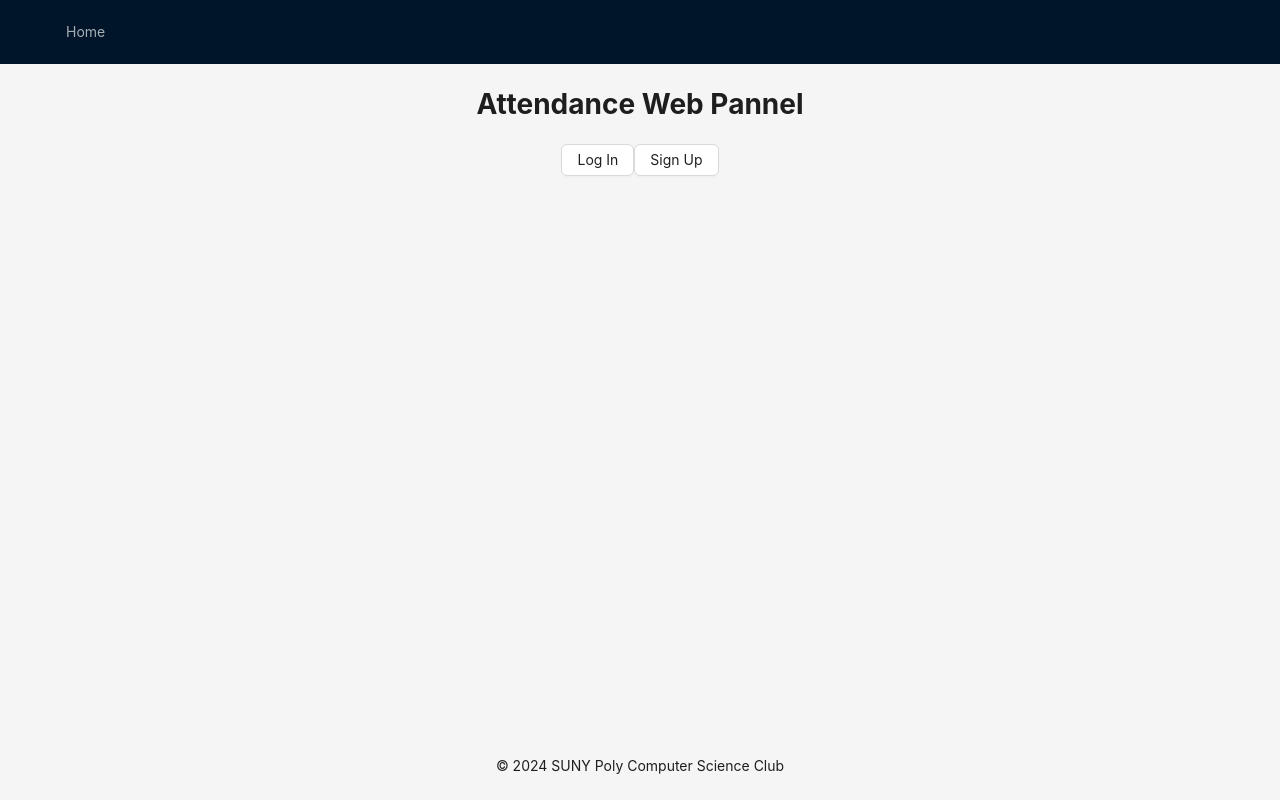
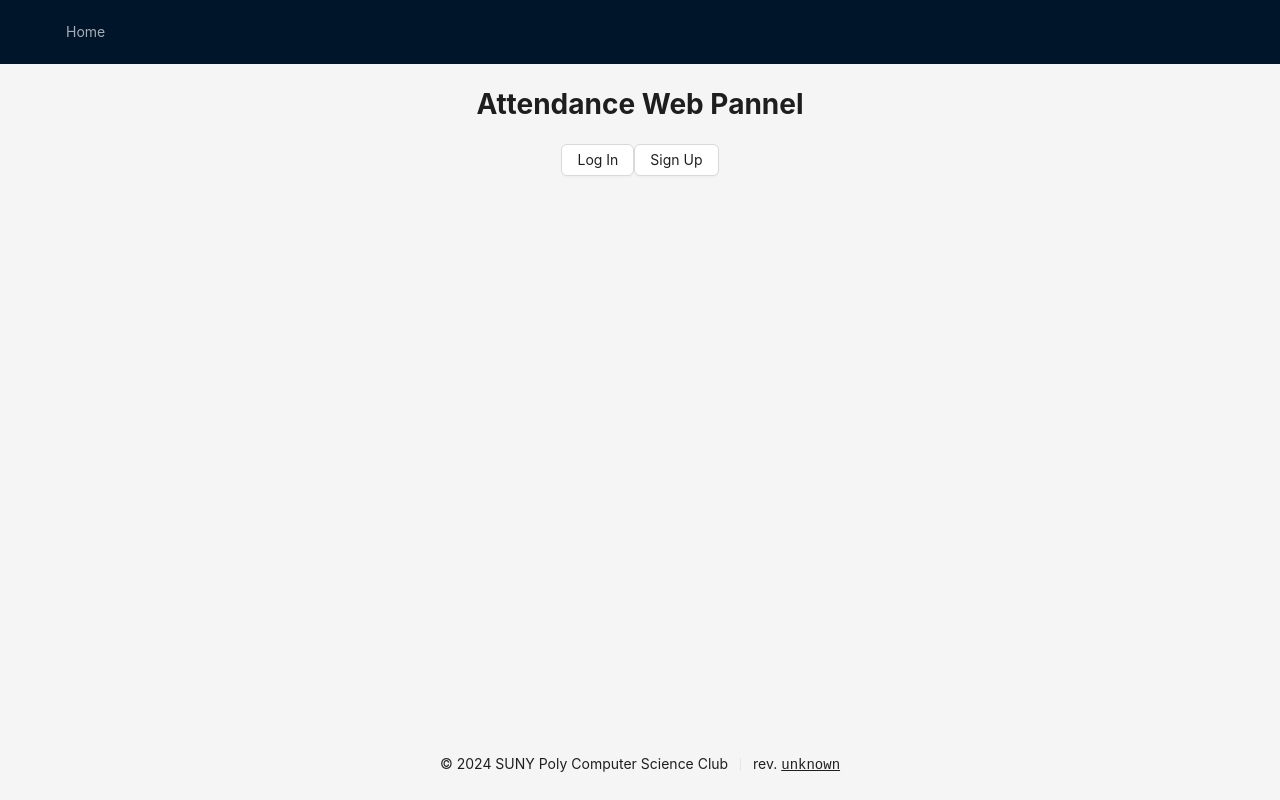
Before and after one commit to suny-poly-cs-club/attendance-app-web-panel, a React (Vite) app: page / in a window 1280 px wide. Built offline with nearby package versions, Linux system fonts and the light colour scheme; no server answers.

Commit message:
feat: add version to footer

```diff
--- a/src/App.tsx
+++ b/src/App.tsx
@@ -1,3 +1,4 @@
+import Divider from 'antd/es/divider';
 import Layout from 'antd/es/layout';
 import {type FC, Suspense, lazy} from 'react';
 import {Route} from 'wouter';
@@ -12,6 +13,9 @@ const ClubDaysPage = lazy(() => import('./pages/ClubDays'));
 const ClubsPage = lazy(() => import('./pages/Clubs.tsx'));
 const UsersPage = lazy(() => import('./pages/Users.tsx'));
 const CheckInPage = lazy(() => import('./pages/CheckIn.tsx'));
+
+const GC = import.meta.env.VITE_GIT_COMMIT?.slice(0, 7);
+const GH = `https://github.com/suny-poly-cs-club/attendance-app-web-panel${GC ? `/tree/${GC}` : ''}`;
 
 const App: FC = () => {
   return (
@@ -67,7 +71,14 @@ const App: FC = () => {
       </Content>
 
       <Footer style={{textAlign: 'center', marginTop: 'auto'}}>
-        &copy; 2024 SUNY Poly Computer Science Club
+        &copy; 2024 SUNY Poly Computer Science Club{' '}
+        <Divider type='vertical' />{' '}
+        rev.{' '}
+        <code>
+          <a style={{color: 'unset', textDecoration: 'underline'}} href={GH}>
+            {import.meta.env.VITE_GIT_COMMIT || 'unknown'}
+          </a>
+        </code>
       </Footer>
     </Layout>
   );
```
Also changed, not shown: 1 other file (tests, documents, lock files or other folders).
